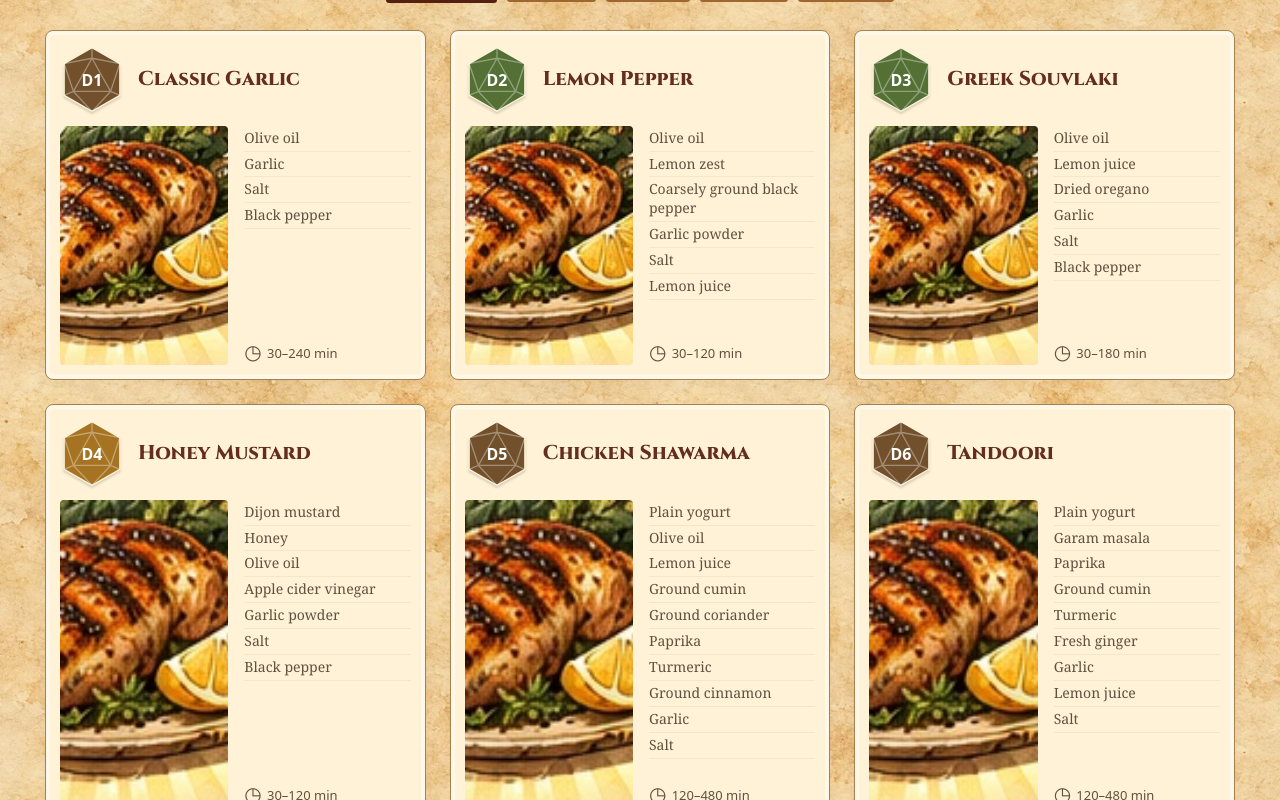
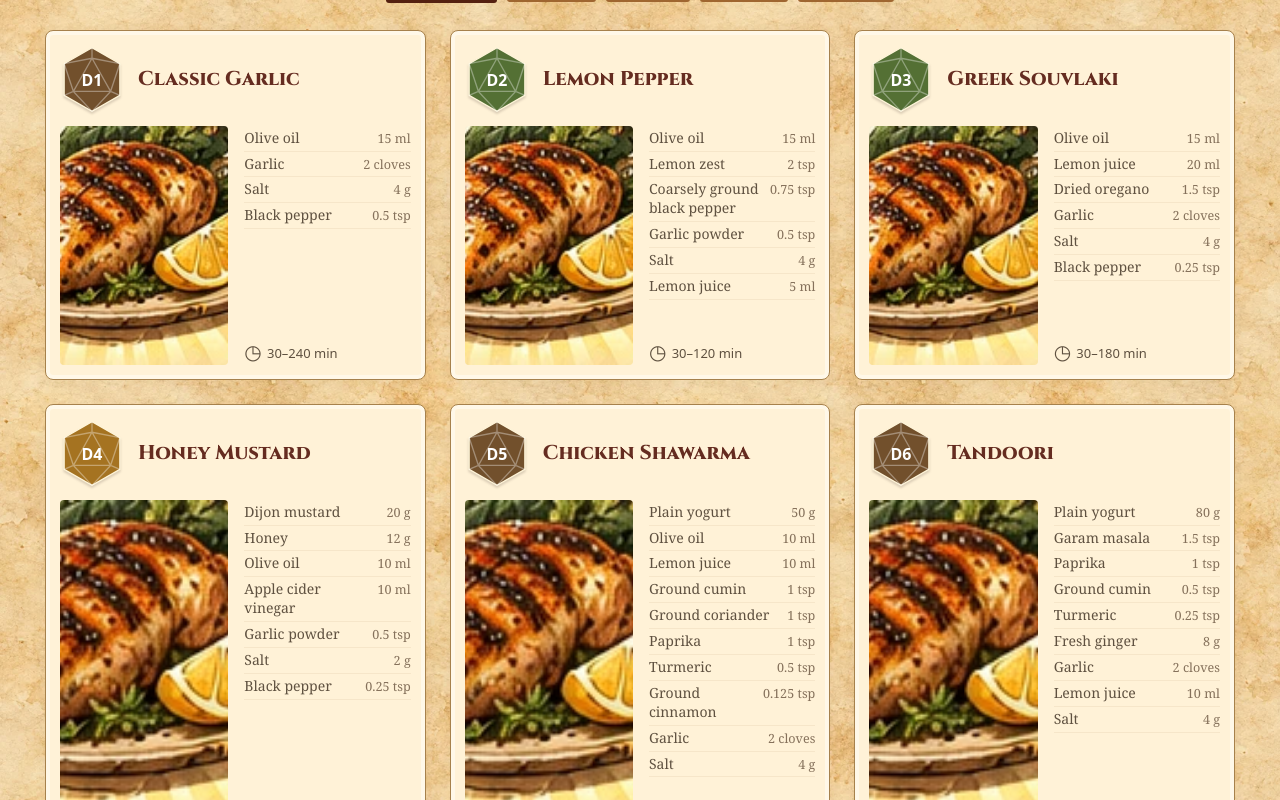
Before and after one commit to irenically/dungeons-and-drumsticks, a React (Vite) app: page / in a window 1280 px wide. Shown: the part 1060-1860 px from the top of the page. Built offline with nearby package versions, Linux system fonts and the light colour scheme; a web font is replaced by a local one.

Commit message:
feat: show ingredient quantities alongside names on recipe cards

```diff
--- a/src/components/RecipeGrid.tsx
+++ b/src/components/RecipeGrid.tsx
@@ -1,6 +1,6 @@
 import { useState, type CSSProperties } from 'react';
 import { recipes } from '../data/recipes';
-import { formatMarination } from '../data/formatRecipe';
+import { formatIngredientQuantity, formatMarination } from '../data/formatRecipe';
 import type { Recipe } from '../types';
 import { Ornament } from './Primitives';
 const filters = ['All', 'Herby', 'Spicy', 'Sweet', 'Savory'] as const;
@@ -76,7 +76,15 @@ export function RecipeGrid({
               />
               <ul className="card-ingredients">
                 {r.ingredients.map((ingredient) => (
-                  <li key={ingredient.name}>{ingredient.name}</li>
+                  <li key={ingredient.name}>
+                    <span>
+                      {ingredient.name}
+                      {ingredient.optional ? ' (optional)' : ''}
+                    </span>
+                    <span className="ingredient-amount">
+                      {formatIngredientQuantity(ingredient)}
+                    </span>
+                  </li>
                 ))}
               </ul>
               <div className="card-footer">
--- a/src/data/formatRecipe.ts
+++ b/src/data/formatRecipe.ts
@@ -1,11 +1,13 @@
 import type { Ingredient, Recipe } from '../types';
 
+export function formatIngredientQuantity(ingredient: Ingredient): string {
+  return ingredient.amount === null
+    ? ingredient.unit
+    : `${ingredient.amount}${ingredient.maxAmount === undefined ? '' : `–${ingredient.maxAmount}`} ${ingredient.unit}`;
+}
+
 export function formatIngredient(ingredient: Ingredient): string {
-  const quantity =
-    ingredient.amount === null
-      ? ingredient.unit
-      : `${ingredient.amount}${ingredient.maxAmount === undefined ? '' : `–${ingredient.maxAmount}`} ${ingredient.unit}`;
-  return `${ingredient.name} — ${quantity}${ingredient.optional ? ' (optional)' : ''}`;
+  return `${ingredient.name} — ${formatIngredientQuantity(ingredient)}${ingredient.optional ? ' (optional)' : ''}`;
 }
 
 export function formatMarination(recipe: Recipe): string {
--- a/src/styles.css
+++ b/src/styles.css
@@ -2420,3 +2420,15 @@ button:disabled {
     font-size: 13px;
   }
 }
+
+.card-ingredients li {
+  display: grid;
+  grid-template-columns: minmax(0, 1fr) auto;
+  align-items: baseline;
+  gap: 8px;
+}
+.ingredient-amount {
+  font-size: 0.9em;
+  color: #85715b;
+  text-align: right;
+}
```
